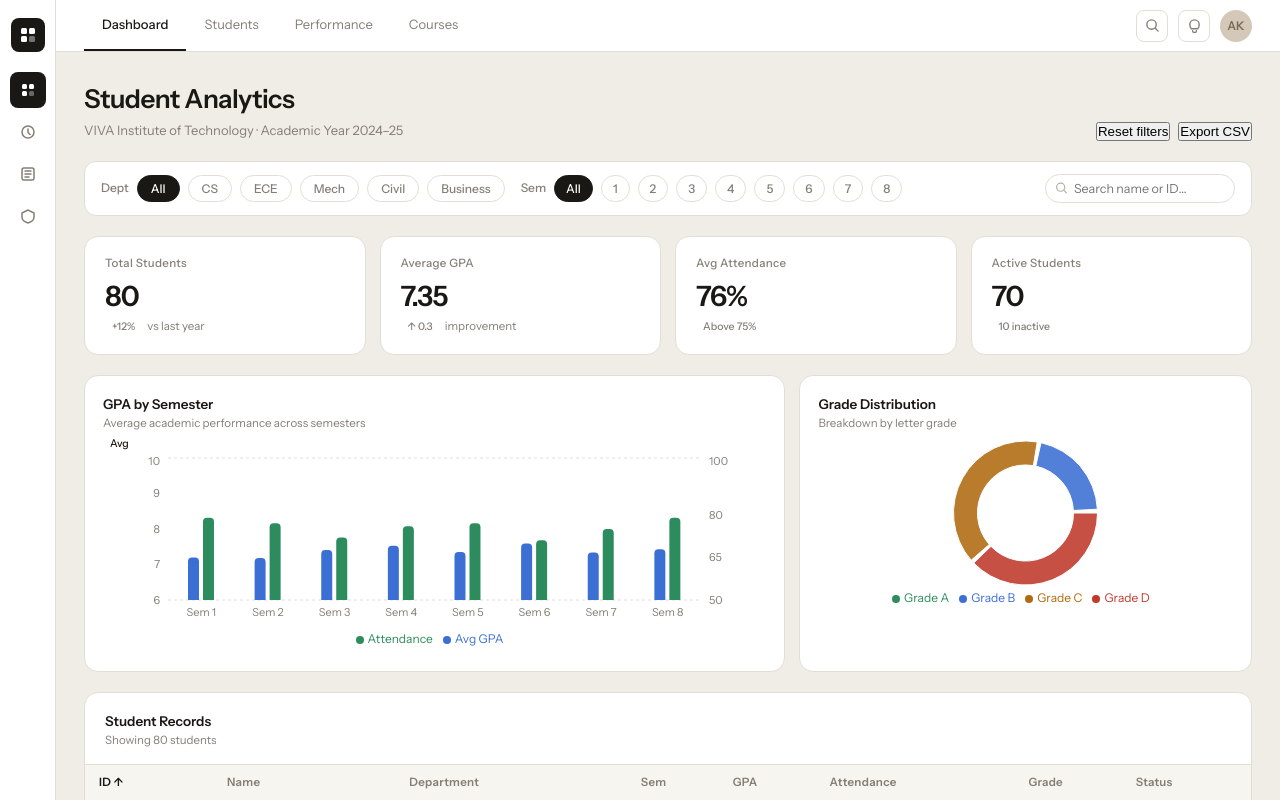
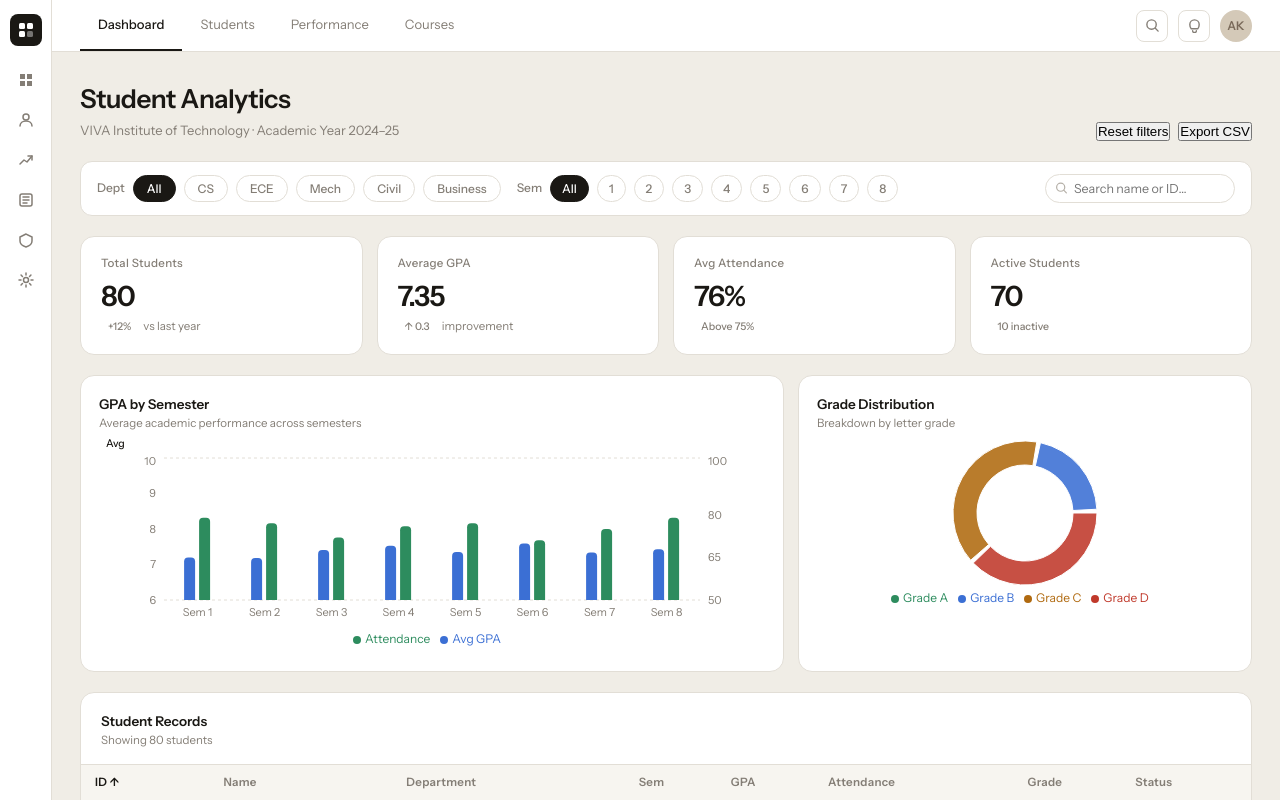
Before and after one commit to SamruddhiKharawade/Responsive-Data-Dashboard, a React (Vite) app: page / in a window 1280 px wide. Built offline with nearby package versions, Linux system fonts and the light colour scheme.

Commit message:
feat: Sidebar receives activeIndex + onSelect props — fully interactive

```diff
--- a/src/components/Sidebar.jsx
+++ b/src/components/Sidebar.jsx
@@ -1,26 +1,65 @@
-export default function Sidebar() {
-  const icons = [
-    // dashboard (active)
-    { active: true,  path: <><rect x="2" y="2" width="5" height="5" rx="1.5"/><rect x="9" y="2" width="5" height="5" rx="1.5"/><rect x="2" y="9" width="5" height="5" rx="1.5"/><rect x="9" y="9" width="5" height="5" rx="1.5" opacity="0.35"/></> },
-    // clock
-    { active: false, path: <><circle cx="8" cy="8" r="6" fill="none" stroke="currentColor" strokeWidth="1.5"/><path d="M8 5v3.5l2 2" stroke="currentColor" strokeWidth="1.5" fill="none" strokeLinecap="round"/></> },
-    // doc
-    { active: false, path: <><rect x="2" y="2" width="12" height="12" rx="2" fill="none" stroke="currentColor" strokeWidth="1.5"/><path d="M5 8h6M5 5h6M5 11h4" stroke="currentColor" strokeWidth="1.5" strokeLinecap="round" fill="none"/></> },
-    // shield
-    { active: false, path: <><path d="M8 2L2 5v4c0 3 2.5 5 6 6 3.5-1 6-3 6-6V5z" fill="none" stroke="currentColor" strokeWidth="1.5"/></> },
-  ]
+const NAV_ITEMS = [
+  {
+    label: 'Dashboard',
+    icon: (
+      <path
+        d="M2 2h5v5H2zm7 0h5v5H9zM2 9h5v5H2zm7 0h5v5H9z"
+        fill="currentColor"
+      />
+    ),
+  },
+  {
+    label: 'Students',
+    icon: (
+      <>
+        <circle cx="8" cy="5" r="3" fill="none" stroke="currentColor" strokeWidth="1.5"/>
+        <path d="M2 14c0-3 2.7-5 6-5s6 2 6 5" stroke="currentColor" strokeWidth="1.5" fill="none" strokeLinecap="round"/>
+      </>
+    ),
+  },
+  {
+    label: 'Performance',
+    icon: (
+      <>
+        <polyline points="2,12 6,8 9,10 14,4" fill="none" stroke="currentColor" strokeWidth="1.5" strokeLinecap="round" strokeLinejoin="round"/>
+        <path d="M14 4h-4m4 0v4" stroke="currentColor" strokeWidth="1.5" strokeLinecap="round"/>
+      </>
+    ),
+  },
+  {
+    label: 'Reports',
+    icon: (
+      <>
+        <rect x="2" y="2" width="12" height="12" rx="2" fill="none" stroke="currentColor" strokeWidth="1.5"/>
+        <path d="M5 8h6M5 5h6M5 11h4" stroke="currentColor" strokeWidth="1.5" strokeLinecap="round" fill="none"/>
+      </>
+    ),
+  },
+  {
+    label: 'Departments',
+    icon: (
+      <path d="M8 2L2 5v4c0 3 2.5 5 6 6 3.5-1 6-3 6-6V5z" fill="none" stroke="currentColor" strokeWidth="1.5"/>
+    ),
+  },
+  {
+    label: 'Settings',
+    icon: (
+      <>
+        <circle cx="8" cy="8" r="2.5" fill="none" stroke="currentColor" strokeWidth="1.5"/>
+        <path
+          d="M8 1v2M8 13v2M1 8h2M13 8h2M3.05 3.05l1.41 1.41M11.54 11.54l1.41 1.41M3.05 12.95l1.41-1.41M11.54 4.46l1.41-1.41"
+          stroke="currentColor" strokeWidth="1.5" strokeLinecap="round"
+        />
+      </>
+    ),
+  },
+]
 
+export default function Sidebar({ activeIndex, onSelect }) {
   return (
-    <aside style={{
-      width: 56, background: 'var(--white)', borderRight: '1px solid var(--border)',
-      display: 'flex', flexDirection: 'column', alignItems: 'center',
-      padding: '18px 0', gap: 6, flexShrink: 0,
-    }}>
+    <aside className="sb">
       {/* logo */}
-      <div style={{
-        width: 34, height: 34, background: 'var(--text)', borderRadius: 8,
-        display: 'flex', alignItems: 'center', justifyContent: 'center', marginBottom: 14,
-      }}>
+      <div className="sb-logo">
         <svg width="16" height="16" viewBox="0 0 16 16" fill="white">
           <rect x="1" y="1" width="6" height="6" rx="1.5"/>
           <rect x="9" y="1" width="6" height="6" rx="1.5"/>
@@ -29,29 +68,19 @@ export default function Sidebar() {
         </svg>
       </div>
 
-      {icons.map((ic, i) => (
-        <div key={i} style={{
-          width: 36, height: 36, borderRadius: 8, display: 'flex',
-          alignItems: 'center', justifyContent: 'center', cursor: 'pointer',
-          background: ic.active ? 'var(--text)' : 'transparent',
-          color: ic.active ? 'white' : 'var(--muted)',
-        }}>
-          <svg width="16" height="16" viewBox="0 0 16 16" fill="currentColor">{ic.path}</svg>
+      {NAV_ITEMS.map((item, i) => (
+        <div
+          key={i}
+          className={`sb-item ${activeIndex === i ? 'active' : ''}`}
+          onClick={() => onSelect(i, item.label)}
+          title={item.label}
+        >
+          <svg width="16" height="16" viewBox="0 0 16 16">
+            {item.icon}
+          </svg>
+          <span className="sb-tooltip">{item.label}</span>
         </div>
       ))}
-
-      {/* bottom: profile */}
-      <div style={{ marginTop: 'auto' }}>
-        <div style={{
-          width: 36, height: 36, borderRadius: 8, display: 'flex',
-          alignItems: 'center', justifyContent: 'center', cursor: 'pointer', color: 'var(--muted)',
-        }}>
-          <svg width="16" height="16" viewBox="0 0 16 16" fill="none" stroke="currentColor" strokeWidth="1.5">
-            <circle cx="8" cy="5" r="3"/>
-            <path d="M2 14c0-3 2.7-5 6-5s6 2 6 5" strokeLinecap="round"/>
-          </svg>
-        </div>
-      </div>
     </aside>
   )
 }
```
